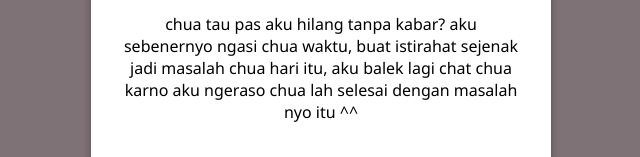
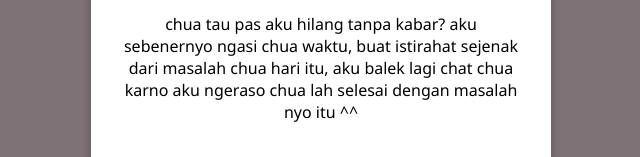
Before and after one commit to FarreLynz13/forsomeone.github.io, a plain HTML site: page index.html in a window 1280 px wide. Shown: the part 408-565 px from the top of the page, 319-959 px from the left. Drawn offline with Linux system fonts and the light colour scheme.

```diff
--- a/index.html
+++ b/index.html
@@ -77,7 +77,7 @@
     <div class="modal-content">
       <h2>Hai chua 💖</h2>
       <p>waktu pertama kali kito chatan, aku idk berniat utk jtuh cinta "i just want to be friend" tapi waktu itu chua keliatan baik dan lucu, sampai aku ngeraso "i think she opened my heart" dan tanpa chua sadari "aku cknyo suko smo chua"<3 </p>
-      <p>chua tau pas aku hilang tanpa kabar? aku sebenernyo ngasi chua waktu, buat istirahat sejenak jadi masalah chua hari itu, aku balek lagi chat chua karno aku ngeraso chua lah selesai dengan masalah nyo itu ^^</p>
+      <p>chua tau pas aku hilang tanpa kabar? aku sebenernyo ngasi chua waktu, buat istirahat sejenak dari masalah chua hari itu, aku balek lagi chat chua karno aku ngeraso chua lah selesai dengan masalah nyo itu ^^</p>
       <button class="close-btn" onclick="tutupPopup()">chua biso bales di wa 😳</button>
     </div>
   </div>
@@ -95,4 +95,5 @@
   </script>
 
 </body>
+
 </html>
```
